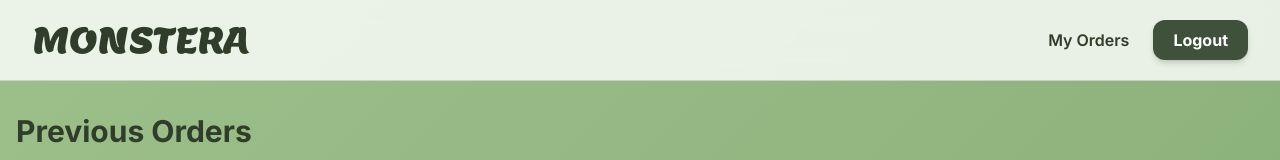
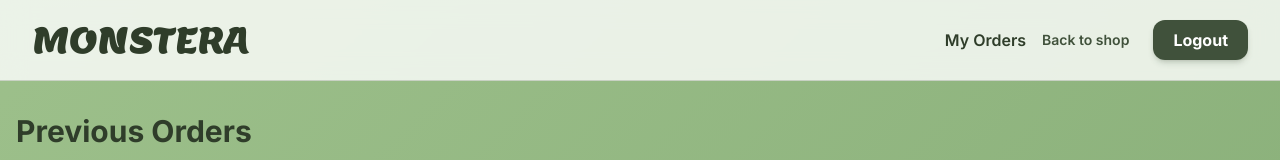
Before and after one commit to CNA-26/users-frontend, a React (Create React App) app: page /orders in a window 1280 px wide. Shown: the top 160 px of the page. Built offline with nearby package versions, Linux system fonts and the light colour scheme; sample sign-in values are in the browser's storage.

Commit message:
Laga länk tillbaka till shoppen

```diff
--- a/src/components/Layout.tsx
+++ b/src/components/Layout.tsx
@@ -10,18 +10,30 @@ export default function Layout() {
             <header className="bg-white/80 backdrop-blur-md border-b border-monstera-green/20 sticky top-0 z-50">
                 <div className="max-w-7xl mx-auto px-4 sm:px-6 lg:px-8 h-20 flex items-center justify-between">
                     <Link to="/" className="hover:opacity-80 transition-opacity">
-                        <h1 className="font-branding text-4xl text-monstera-dark">MONSTERA</h1>
+                        <h1 className="font-branding text-4xl text-monstera-dark">
+                            MONSTERA
+                        </h1>
                     </Link>
 
                     <nav className="flex items-center gap-6">
                         {isAuthenticated ? (
                             <>
+                                <div className="flex items-center gap-4">
                                     <Link
                                         to="/orders"
                                         className="text-monstera-dark hover:text-monstera-medium font-semibold transition-colors"
                                     >
                                         My Orders
                                     </Link>
+
+                                    <a
+                                        href="https://store-frontend-git-store-frontend.2.rahtiapp.fi/"
+                                        className="text-sm text-monstera-green hover:text-monstera-dark font-semibold transition-colors"
+                                    >
+                                        Back to shop
+                                    </a>
+                                </div>
+
                                 <button
                                     onClick={logout}
                                     className="px-5 py-2 bg-monstera-green text-white font-bold rounded-xl hover:bg-monstera-dark hover:scale-105 transition-all shadow-md shadow-monstera-green/20"
@@ -37,6 +49,7 @@ export default function Layout() {
                                 >
                                     Login
                                 </Link>
+
                                 <Link
                                     to="/register"
                                     className="px-5 py-2 bg-monstera-green text-white font-bold rounded-xl hover:bg-monstera-dark hover:scale-105 transition-all shadow-md shadow-monstera-green/20"
@@ -48,6 +61,7 @@ export default function Layout() {
                     </nav>
                 </div>
             </header>
+
             <main className="flex-grow container mx-auto px-4 py-8">
                 <Outlet />
             </main>
```
Lines whose indentation alone changed are shown as unchanged.
